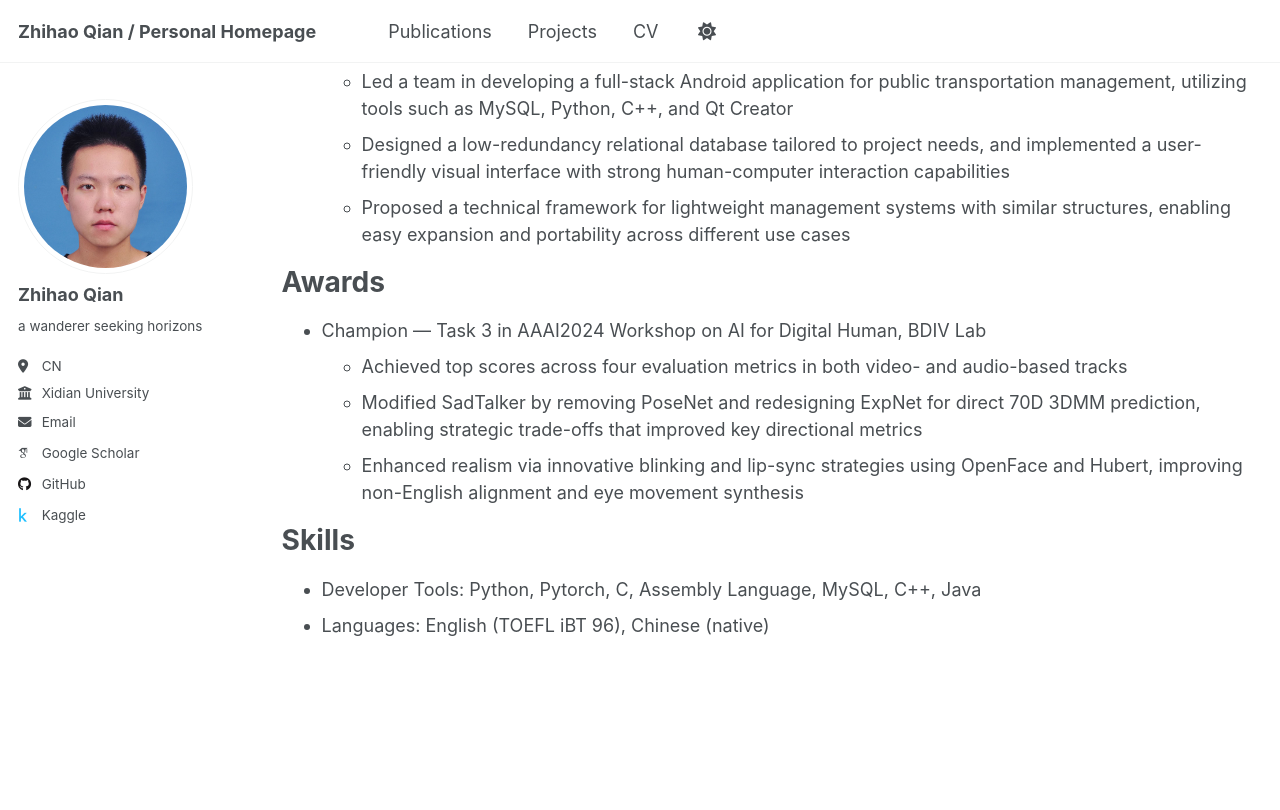
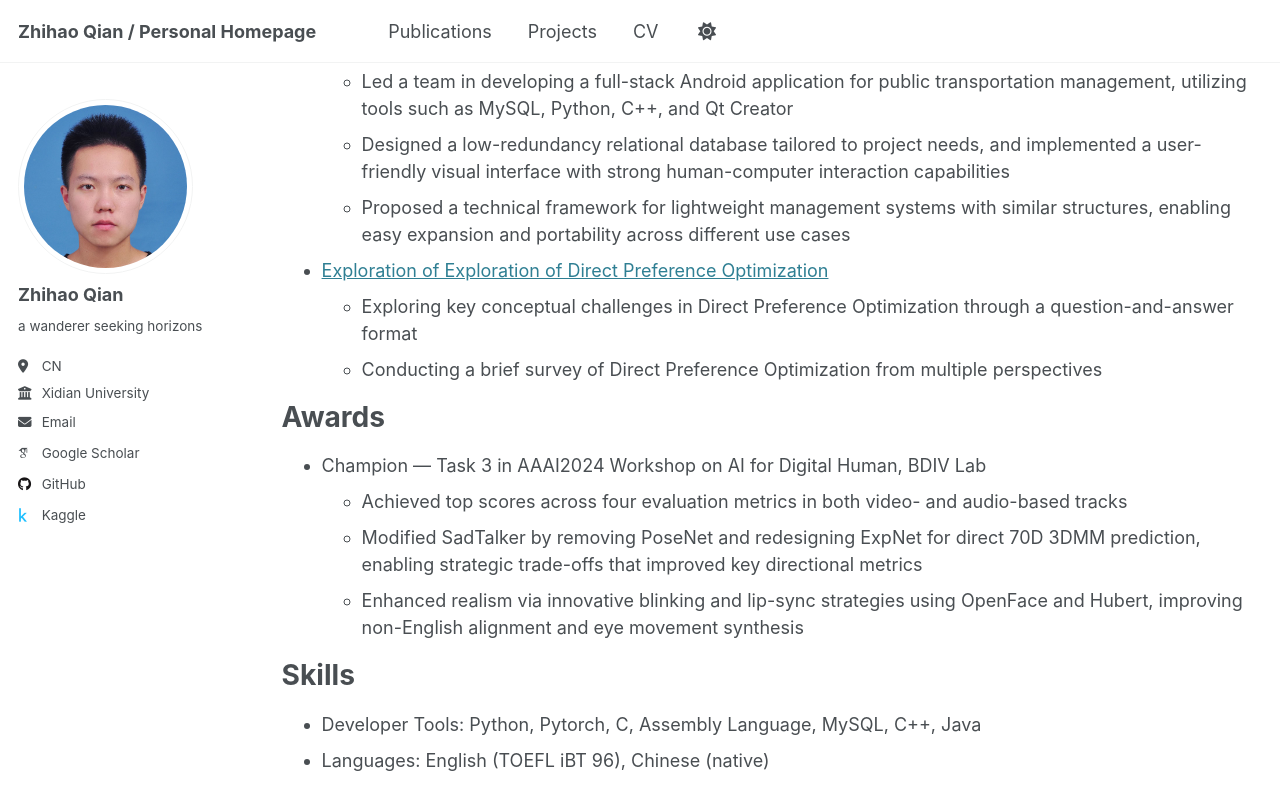
Before and after one commit to Dualego00/Dualego00.github.io, a Jekyll site: the page built from _pages/cv.md, in a window 1280 px wide and 900 px high, scrolled down 1093 px. Shown: the top 810 px of the window. Built offline with Jekyll 4.4.1, drawn with Linux system fonts in a browser that asks for light colours; some web fonts are replaced.

Commit message:
Update cv.md

```diff
--- a/_pages/cv.md
+++ b/_pages/cv.md
@@ -39,6 +39,11 @@ Projects Experience
   * Designed a low-redundancy relational database tailored to project needs, and implemented a user-friendly visual interface with strong human-computer interaction capabilities
   * Proposed a technical framework for lightweight management systems with similar structures, enabling easy expansion and portability across different use cases
 
+* [Exploration of Exploration of Direct Preference Optimization](../assets/DPO_discussion_zhihaoqian_CV.pdf)
+  * Exploring key conceptual challenges in Direct Preference Optimization through a question-and-answer format
+  * Conducting a brief survey of Direct Preference Optimization from multiple perspectives
+
+
 Awards
 ======
 * Champion — Task 3 in AAAI2024 Workshop on AI for Digital Human, BDIV Lab
```
